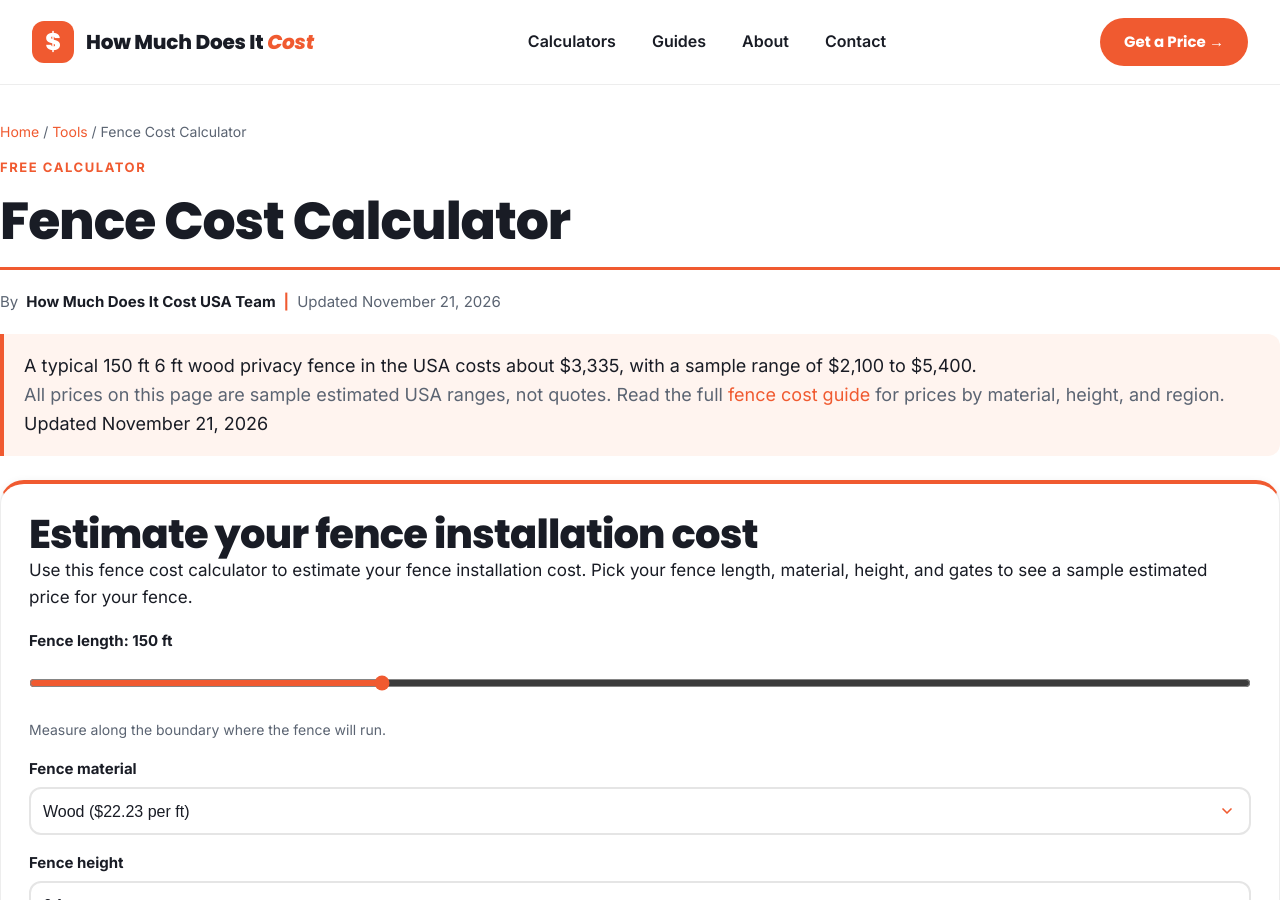
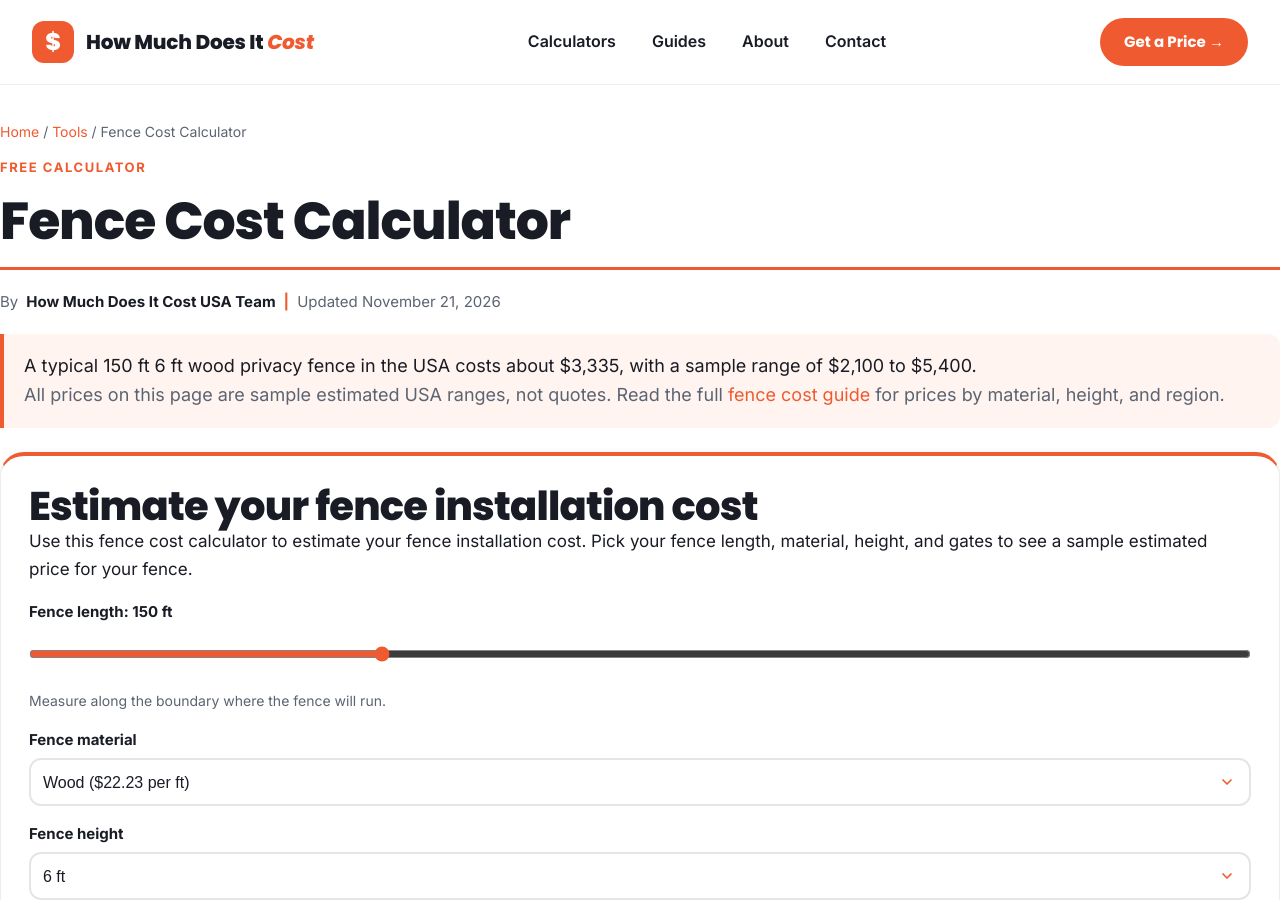
Before and after one commit to zaidmeo09-dhangal/howmuchdoesitcostusa, a Jekyll site: the page built from fence-cost-calculator.md, in a window 1280 px wide and 900 px high. Built offline with Jekyll 4.4.1, drawn with Linux system fonts in a browser that asks for light colours.

Commit message:
Initial deploy: add fence-cost-calculator.md

```diff
--- a/fence-cost-calculator.md
+++ b/fence-cost-calculator.md
@@ -171,7 +171,6 @@ schema: |
   <div class="answer">
     <p id="answerIntro">A typical 150 ft wood privacy fence in the USA costs about $3,335, with a sample range of $2,100 to $5,400.</p>
     <p class="note">All prices on this page are sample estimated USA ranges, not quotes. Read the full <a href="{{ '/blog/how-much-does-a-fence-cost/' | relative_url }}">fence cost guide</a> for prices by material, height, and region.</p>
-    <p class="updated-line">Updated November 21, 2026</p>
   </div>
 
   <div class="calc">
```
